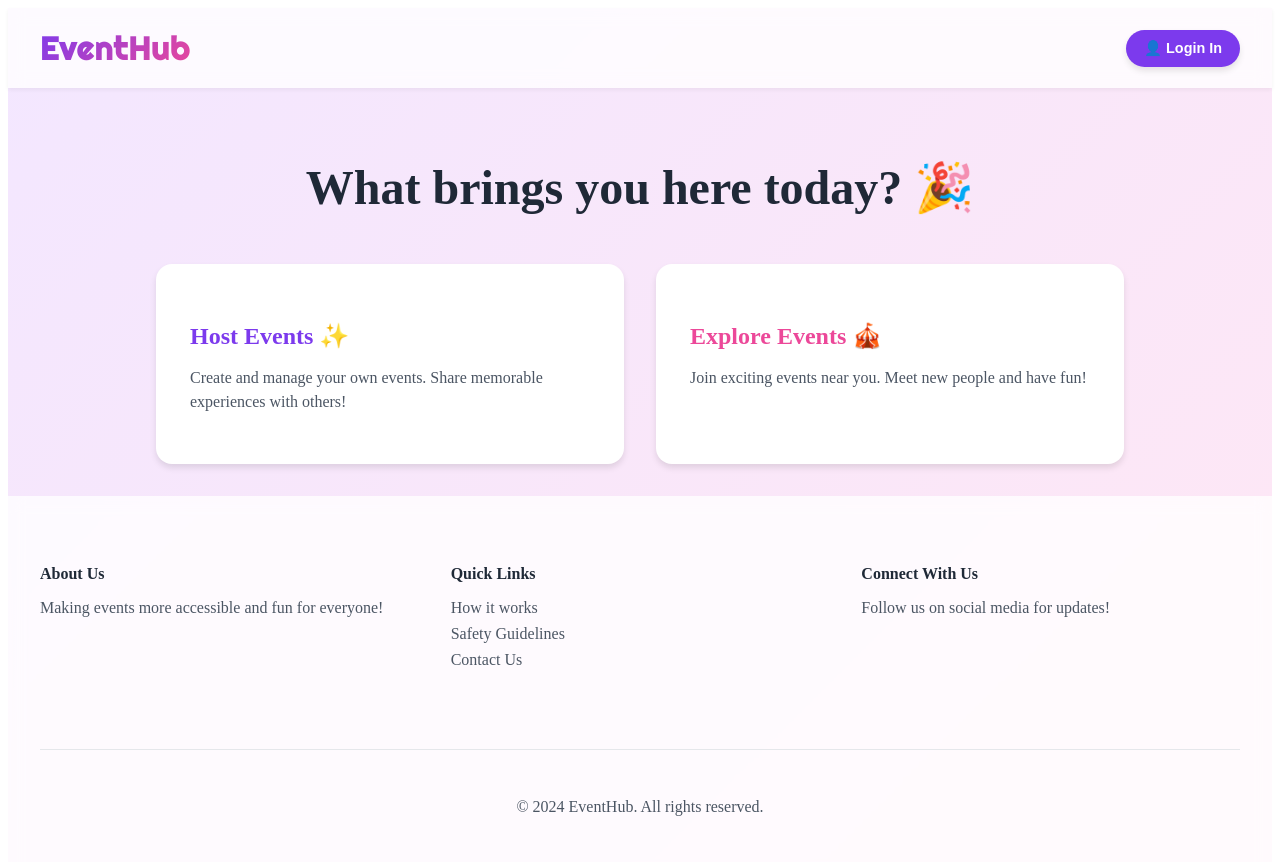
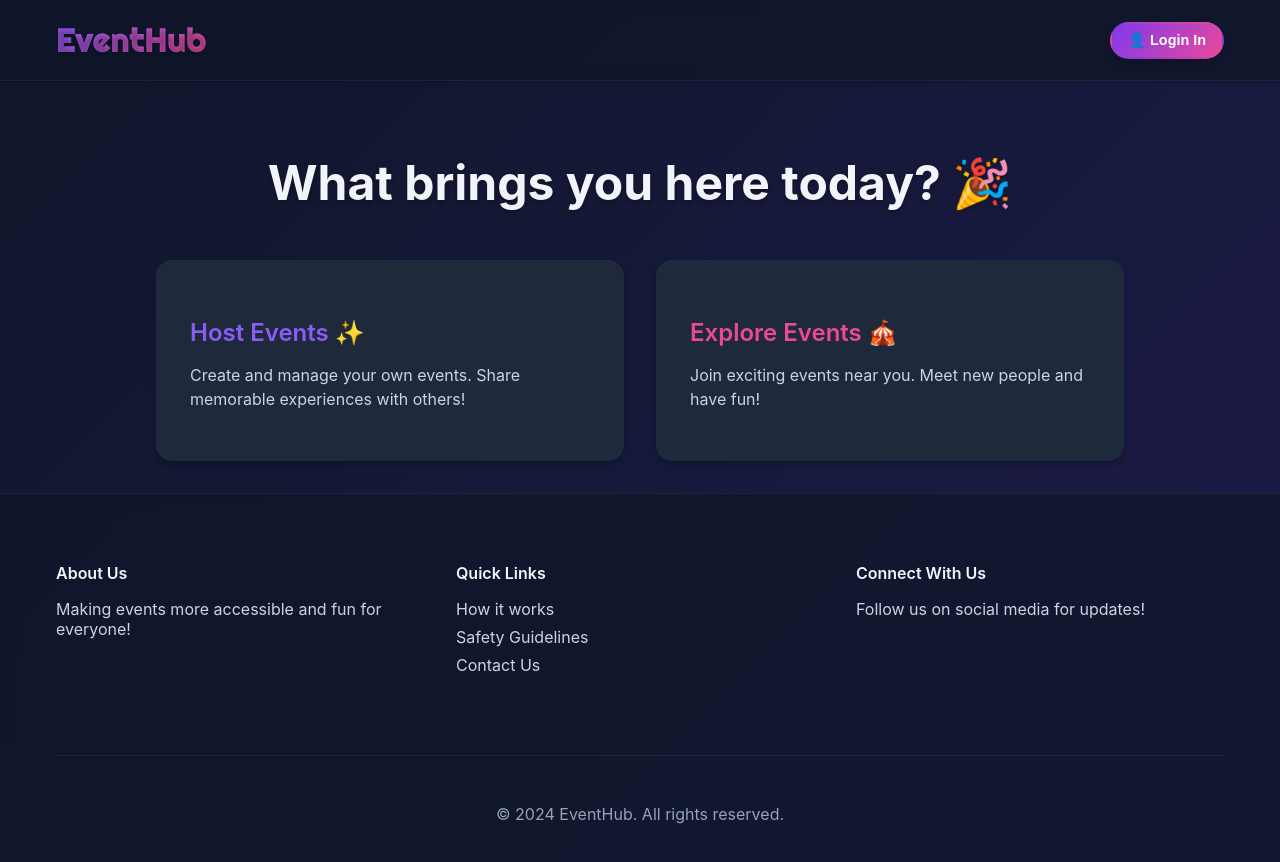
Before and after one commit to Jain2003/event-hub, a Next.js app in the folder nextjs-app/: page / in a window 1280 px wide. Shown: the top 862 px of the page. Built offline with nearby package versions, Linux system fonts and the light colour scheme.

Commit message:
Add page: Explore, ui-fix: Dark Theme

```diff
--- /dev/null
+++ b/nextjs-app/pages/_app.js
@@ -0,0 +1,8 @@
+// pages/_app.js
+import '../styles/global.css'
+
+function MyApp({ Component, pageProps }) {
+  return <Component {...pageProps} />
+}
+
+export default MyApp
--- a/nextjs-app/pages/index.js
+++ b/nextjs-app/pages/index.js
@@ -3,6 +3,8 @@ import { useRouter } from 'next/router';
 import styles from '../styles/Home.module.css';
 import Header from '../components/header';
 import Footer from '../components/footer';
+// import '../styles/global.css'
+
 
 const HomePage = () => {
   const router = useRouter();
--- a/nextjs-app/styles/Auth.module.css
+++ b/nextjs-app/styles/Auth.module.css
@@ -3,14 +3,15 @@
   min-height: 100vh;
   display: flex;
   flex-direction: column;
-  background: linear-gradient(135deg, #f3e7ff 0%, #ffe7f4 100%);
+  background: linear-gradient(135deg, #0f172a 0%, #1e1b4b 100%);
+  color: #e2e8f0;
 }
 
 .header {
-  background-color: rgba(255, 255, 255, 0.8);
+  background-color: rgba(31, 41, 55, 0.8);
   backdrop-filter: blur(8px);
   padding: 1rem;
-  box-shadow: 0 2px 4px rgba(0, 0, 0, 0.05);
+  box-shadow: 0 2px 4px rgba(0, 0, 0, 0.2);
   position: sticky;
   top: 0;
   z-index: 10;
@@ -31,7 +32,7 @@
   font-family: 'Righteous', cursive;
   font-size: 2rem;
   font-weight: bold;
-  background: linear-gradient(135deg, #7c3aed 0%, #ec4899 100%);
+  background: linear-gradient(135deg, #8b5cf6 0%, #ec4899 100%);
   -webkit-background-clip: text;
   -webkit-text-fill-color: transparent;
   background-clip: text;
@@ -63,27 +64,27 @@
   gap: 0.5rem;
   padding: 0.5rem 1.5rem;
   border-radius: 9999px;
-  background-color: #7c3aed;
+  background-color: #8b5cf6;
   color: white;
   font-weight: 600;
   font-size: 1rem;
   border: 2px solid transparent;
-  box-shadow: 0 4px 6px rgba(0, 0, 0, 0.1);
+  box-shadow: 0 4px 6px rgba(0, 0, 0, 0.2);
   transition: all 0.3s ease;
   cursor: pointer;
 }
 
 .signInButton:hover {
-  background-color: #6d28d9;
-  border-color: #e0c3fc;
+  background-color: #7c3aed;
+  border-color: #8b5cf6;
   transform: translateY(-2px);
-  box-shadow: 0 6px 12px rgba(0, 0, 0, 0.15);
+  box-shadow: 0 6px 12px rgba(0, 0, 0, 0.3);
 }
 
 .signInButton:focus {
   outline: none;
   border-color: #bb86fc;
-  box-shadow: 0 0 0 4px rgba(187, 134, 252, 0.5);
+  box-shadow: 0 0 0 4px rgba(139, 92, 246, 0.5);
 }
 
 .authCard {
@@ -92,23 +93,23 @@
   margin: auto;
   margin-top: 40px;
   padding: 2.5rem;
-  background-color: rgba(255, 255, 255, 0.9);
+  background-color:rgba(31, 41, 55, 0.9);
   backdrop-filter: blur(8px);
   border-radius: 1rem;
-  box-shadow: 0 4px 6px rgba(0, 0, 0, 0.1);
+  box-shadow: 0 4px 6px rgba(148, 163, 184, 0.1);
   border: 2px solid transparent;
   transition: all 0.3s ease;
 }
 
 .authCard:hover {
-  border-color: #7c3aed;
+  border-color: #8b5cf6;
   transform: translateY(-4px);
-  box-shadow: 0 8px 12px rgba(0, 0, 0, 0.1);
+  box-shadow: 0 8px 12px rgba(0, 0, 0, 0.4);
 }
 
 .authTitle {
   text-align: center;
-  color: #7c3aed;
+  color: #8b5cf6;
   margin-top: auto;
   margin-bottom: 2rem;
   font-size: 1.75rem;
@@ -120,17 +121,17 @@
   width: 100%;
   padding: 0.75rem;
   margin-bottom: 1rem;
-  border: 2px solid #e5e7eb;
+  border: 2px solid rgba(148, 163, 184, 0.1);
   border-radius: 0.75rem;
   font-size: 1rem;
   transition: all 0.3s ease;
-  background-color: rgba(255, 255, 255, 0.8);
+  background-color: rgba(131, 144, 163, 0.1);
 }
 
 .inputField:focus {
   outline: none;
-  border-color: #7c3aed;
-  box-shadow: 0 0 0 4px rgba(124, 58, 237, 0.1);
+  border-color: #8b5cf6;
+  box-shadow: 0 0 0 4px rgba(139, 92, 246, 0.2);
 }
 
 .passwordContainer {
@@ -152,7 +153,7 @@
   border: none;
   padding: 0.25rem;
   cursor: pointer;
-  color: #7c3aed;
+  color: #8b5cf6;
   display: flex;
   align-items: center;
   justify-content: center;
@@ -160,14 +161,14 @@
 }
 
 .togglePassword:hover {
-  color: #6d28d9;
+  color: #7c3aed;
 }
 
 
 .submitButton {
   width: 100%;
   padding: 0.75rem;
-  /* background: linear-gradient(135deg, #7c3aed 0%, #ec4899 100%); */
+  background: linear-gradient(135deg, #7c3aed 0%, #ec4899 100%);
   color: white;
   border: none;
   border-radius: 9999px;
@@ -176,21 +177,21 @@
   font-weight: 600;
   font-size: 1rem;
   border: 2px solid transparent;
-  box-shadow: 0 4px 6px rgba(0, 0, 0, 0.1);
+  box-shadow: 0 4px 6px rgba(0, 0, 0, 0.3);
   transition: all 0.3s ease;
   cursor: pointer;
 }
 
 .submitButton:hover {
   transform: translateY(-2px);
-  box-shadow: 0 6px 12px rgba(0, 0, 0, 0.15);
+  box-shadow: 0 6px 12px rgba(0, 0, 0, 0.3);
 }
 
 .forgetPassword {
   display: block;
   text-align: center;
   margin-top: 1.5rem;
-  color: #7c3aed;
+  color: #8b5cf6;
   text-decoration: none;
   font-size: 0.875rem;
   transition: color 0.3s ease;
@@ -211,14 +212,14 @@
 }
 
 .createAccountText {
-  color: #6b7280;
+  color: #94a3b8;
   font-size: 0.875rem;
 }
 
 .createAccountButton {
   background: none;
   border: none;
-  color: #7c3aed;
+  color: #8b5cf6;
   font-weight: 600;
   font-size: 0.875rem;
   cursor: pointer;
@@ -230,6 +231,7 @@
 }
 
 .createAccountButton:hover {
+  color: #7c3aed;
   text-decoration: underline;
 }
 
--- /dev/null
+++ b/nextjs-app/styles/Explore.module.css
@@ -0,0 +1,205 @@
+.container {
+    min-height: 100vh;
+    display: flex;
+    flex-direction: column;
+    background: linear-gradient(135deg, #0f172a 0%, #1e1b4b 100%);
+    color: #e2e8f0;
+  }
+
+  .main {
+    flex-grow: 1;
+    padding: 2rem 1rem;
+  }
+
+  .mainContent {
+    max-width: 1200px;
+    margin: 0 auto;
+    width: 100%;
+  }
+
+  .pageHeader {
+    margin-bottom: 2rem;
+  }
+
+  .title {
+    font-size: 2.5rem;
+    font-weight: bold;
+    text-align: center;
+    color: #f1f5f9;
+    margin-bottom: 2rem;
+    text-shadow: 0 2px 4px rgba(0, 0, 0, 0.3);
+  }
+
+  .filters {
+    display: flex;
+    gap: 1rem;
+    margin-bottom: 2rem;
+    flex-wrap: wrap;
+    justify-content: center;
+  }
+
+  .searchInput,
+  .categoryFilter {
+    padding: 0.75rem 1rem;
+    border: 2px solid transparent;
+    border-radius: 0.5rem;
+    background-color: #1e293b;
+    color: #e2e8f0;
+    font-size: 1rem;
+    min-width: 200px;
+    box-shadow: 0 4px 6px rgba(0, 0, 0, 0.2);
+    transition: all 0.3s ease;
+  }
+
+  .searchInput::placeholder {
+    color: #94a3b8;
+  }
+
+  .categoryFilter {
+    cursor: pointer;
+  }
+
+  .categoryFilter option {
+    background-color: #1e293b;
+    color: #e2e8f0;
+  }
+
+  .searchInput:focus,
+  .categoryFilter:focus {
+    outline: none;
+    border-color: #8b5cf6;
+    box-shadow: 0 0 0 4px rgba(139, 92, 246, 0.2);
+  }
+
+  .eventGrid {
+    display: grid;
+    grid-template-columns: repeat(auto-fill, minmax(300px, 1fr));
+    gap: 2rem;
+    padding: 1rem;
+  }
+
+  .eventCard {
+    background-color: #1e293b;
+    border-radius: 1rem;
+    padding: 1.5rem;
+    box-shadow: 0 4px 6px rgba(0, 0, 0, 0.2);
+    transition: all 0.3s ease;
+    border: 2px solid rgba(148, 163, 184, 0.1);
+    position: relative;
+    overflow: hidden;
+  }
+
+  .eventCard:hover {
+    transform: translateY(-4px);
+    box-shadow: 0 8px 12px rgba(0, 0, 0, 0.3);
+    border-color: #8b5cf6;
+    background-color: #233246;
+  }
+
+  .eventCategory {
+    position: absolute;
+    top: 1rem;
+    right: 1rem;
+    background: linear-gradient(135deg, #8b5cf6 0%, #ec4899 100%);
+    color: white;
+    padding: 0.25rem 0.75rem;
+    border-radius: 9999px;
+    font-size: 0.875rem;
+    font-weight: 500;
+    box-shadow: 0 2px 4px rgba(0, 0, 0, 0.2);
+  }
+
+  .eventTitle {
+    font-size: 1.5rem;
+    font-weight: 600;
+    color: #f1f5f9;
+    margin-bottom: 0.75rem;
+    padding-right: 4rem;
+  }
+
+  .eventDescription {
+    color: #cbd5e1;
+    margin-bottom: 1.5rem;
+    line-height: 1.5;
+  }
+
+  .eventDetails {
+    display: flex;
+    flex-direction: column;
+    gap: 0.75rem;
+    margin-bottom: 1.5rem;
+  }
+
+  .detail {
+    display: flex;
+    align-items: center;
+    gap: 0.5rem;
+    color: #94a3b8;
+    font-size: 0.875rem;
+  }
+
+  .detail svg {
+    color: #8b5cf6;
+  }
+
+  .registerButton {
+    width: 100%;
+    padding: 0.75rem 1.5rem;
+    background: linear-gradient(135deg, #8b5cf6 0%, #ec4899 100%);
+    color: white;
+    border: none;
+    border-radius: 0.5rem;
+    font-weight: 600;
+    cursor: pointer;
+    transition: all 0.3s ease;
+    box-shadow: 0 2px 4px rgba(0, 0, 0, 0.2);
+  }
+
+  .registerButton:hover {
+    opacity: 0.95;
+    transform: translateY(-1px);
+    box-shadow: 0 4px 6px rgba(0, 0, 0, 0.3);
+  }
+
+  /* Add a subtle glow effect on hover */
+  .eventCard:hover .eventTitle {
+    background: linear-gradient(135deg, #8b5cf6 0%, #ec4899 100%);
+    -webkit-background-clip: text;
+    -webkit-text-fill-color: transparent;
+    background-clip: text;
+  }
+
+  /* Responsive adjustments */
+  @media (max-width: 768px) {
+    .title {
+      font-size: 2rem;
+    }
+
+    .filters {
+      flex-direction: column;
+      align-items: stretch;
+    }
+
+    .searchInput,
+    .categoryFilter {
+      width: 100%;
+    }
+
+    .eventGrid {
+      grid-template-columns: 1fr;
+    }
+  }
+
+  @media (max-width: 480px) {
+    .main {
+      padding: 1rem 0.5rem;
+    }
+
+    .eventCard {
+      padding: 1rem;
+    }
+
+    .eventTitle {
+      font-size: 1.25rem;
+    }
+  }
--- a/nextjs-app/styles/Home.module.css
+++ b/nextjs-app/styles/Home.module.css
@@ -1,27 +1,24 @@
-/* Home.module.css */
+/* Home.module.css - Dark Mode */
 
 /* Apply smooth scrolling */
-.html {
-  scroll-behavior: smooth;
-}
-
 
 .container {
   min-height: 100vh;
   display: flex;
   flex-direction: column;
-  background: linear-gradient(135deg, #f3e7ff 0%, #ffe7f4 100%);
+  background: linear-gradient(135deg, #0f172a 0%, #1e1b4b 100%);
 }
 
 /* Header Styles */
 .header {
-  background-color: rgba(255, 255, 255, 0.8);
+  background-color: rgba(15, 23, 42, 0.8);
   backdrop-filter: blur(8px);
   padding: 1rem;
-  box-shadow: 0 2px 4px rgba(0, 0, 0, 0.05);
+  box-shadow: 0 2px 4px rgba(0, 0, 0, 0.2);
   position: sticky;
   top: 0;
   z-index: 10;
+  border-bottom: 1px solid rgba(148, 163, 184, 0.1);
 }
 
 .headerContent {
@@ -34,18 +31,17 @@
   height: 4rem;
 }
 
-
 .logo {
   font-family: 'Righteous', cursive;
   font-size: 2rem;
   font-weight: bold;
-  background: linear-gradient(135deg, #7c3aed 0%, #ec4899 100%);
+  background: linear-gradient(135deg, #8b5cf6 0%, #ec4899 100%);
   -webkit-background-clip: text;
   -webkit-text-fill-color: transparent;
   background-clip: text;
-  /* text-fill-color: transparent; */
   padding: 0.5rem 0;
   letter-spacing: 1px;
+  text-shadow: 0 2px 4px rgba(0, 0, 0, 0.3);
 }
 
 /* Animation for the logo */
@@ -64,23 +60,19 @@
 .logo.animated {
   background: linear-gradient(
     270deg,
-    #7c3aed,
+    #8b5cf6,
     #ec4899,
-    #7c3aed
+    #8b5cf6
   );
   background-size: 200% auto;
-  /* -webkit-background-clip: text; */
   -webkit-text-fill-color: transparent;
   animation: gradientFlow 3s ease infinite;
 }
 
-/* Add hover effect */
 .logo:hover {
   transform: translateY(-1px);
   transition: transform 0.3s ease;
 }
-
-
 
 .signInButton {
   display: flex;
@@ -88,32 +80,29 @@
   gap: 0.5rem;
   padding: 0.5rem 1.5rem;
   border-radius: 9999px;
-  background-color: #7c3aed;
+  /* background-color: #8b5cf6; */
+  background: linear-gradient(135deg, #7c3aed 0%, #ec4899 100%);;
   color: white;
   font-weight: 600;
   font-size: 1rem;
   border: 2px solid transparent;
-  box-shadow: 0 4px 6px rgba(0, 0, 0, 0.1);
+  box-shadow: 0 4px 6px rgba(0, 0, 0, 0.2);
   transition: all 0.3s ease;
   cursor: pointer;
 }
 
-/* Hover effect */
 .signInButton:hover {
-  background-color: #6d28d9;
-  border-color: #e0c3fc;
+  background-color: #7c3aed;
+  border-color: #9f7aea;
   transform: translateY(-2px);
-  box-shadow: 0 6px 12px rgba(0, 0, 0, 0.15);
+  box-shadow: 0 6px 12px rgba(0, 0, 0, 0.3);
 }
 
-/* Focus effect */
 .signInButton:focus {
   outline: none;
-  border-color: #bb86fc;
-  box-shadow: 0 0 0 4px rgba(187, 134, 252, 0.5);
+  border-color: #9f7aea;
+  box-shadow: 0 0 0 4px rgba(139, 92, 246, 0.3);
 }
-
-
 
 .main {
   flex-grow: 1;
@@ -129,32 +118,13 @@
   margin: 0 auto;
 }
 
-/* Keyframe animation for the flowing effect */
-@keyframes flowBackground {
-  0% {
-    background-position: 0% 50%;
-  }
-  50% {
-    background-position: 100% 50%;
-  }
-  100% {
-    background-position: 0% 50%;
-  }
-}
-
-
-.mainContent {
-  max-width: 1000px;
-  width: 100%;
-  margin: 0 auto;
-}
-
 .title {
   font-size: 2.5rem;
   font-weight: bold;
   text-align: center;
-  color: #1f2937;
+  color: #f1f5f9;
   margin-bottom: 3rem;
+  text-shadow: 0 2px 4px rgba(0, 0, 0, 0.3);
 }
 
 .cardContainer {
@@ -164,41 +134,28 @@
   padding: 0 1rem;
 }
 
-@media (min-width: 768px) {
-  .cardContainer {
-    grid-template-columns: 1fr 1fr;
-  }
-
-  .title {
-    font-size: 3rem;
-  }
-
-  .signInButton {
-    padding: 0.5rem 1rem;
-    font-size: 0.9rem;
-  }
-}
-
 .card {
-  background-color: white;
+  background-color: #1e293b;
   padding: 2rem;
   border-radius: 1rem;
-  box-shadow: 0 4px 6px rgba(0, 0, 0, 0.1);
+  box-shadow: 0 4px 6px rgba(0, 0, 0, 0.2);
   transition: all 0.3s ease;
   border: 2px solid transparent;
   cursor: pointer;
 }
 
 .hostCard:hover {
-  border-color: #7c3aed;
+  border-color: #8b5cf6;
   transform: translateY(-4px);
-  box-shadow: 0 8px 12px rgba(0, 0, 0, 0.1);
+  box-shadow: 0 8px 12px rgba(0, 0, 0, 0.3);
+  background-color: #233246;
 }
 
 .participateCard:hover {
   border-color: #ec4899;
   transform: translateY(-4px);
-  box-shadow: 0 8px 12px rgba(0, 0, 0, 0.1);
+  box-shadow: 0 8px 12px rgba(0, 0, 0, 0.3);
+  background-color: #233246;
 }
 
 .cardTitle {
@@ -208,7 +165,7 @@
 }
 
 .hostCard .cardTitle {
-  color: #7c3aed;
+  color: #8b5cf6;
 }
 
 .participateCard .cardTitle {
@@ -216,15 +173,16 @@
 }
 
 .cardDescription {
-  color: #4b5563;
+  color: #cbd5e1;
   line-height: 1.5;
 }
 
 /* Footer Styles */
 .footer {
-  background-color: rgba(255, 255, 255, 0.8);
+  background-color: rgba(15, 23, 42, 0.8);
   backdrop-filter: blur(8px);
   margin-top: auto;
+  border-top: 1px solid rgba(148, 163, 184, 0.1);
 }
 
 .footerContent {
@@ -239,7 +197,59 @@
   gap: 2rem;
 }
 
+.footerSection {
+  margin-bottom: 2rem;
+}
+
+.footerTitle {
+  font-weight: 600;
+  color: #f1f5f9;
+  margin-bottom: 1rem;
+}
+
+.footerText {
+  color: #cbd5e1;
+}
+
+.footerLinks {
+  list-style: none;
+  padding: 0;
+}
+
+.footerLinks li {
+  margin-bottom: 0.5rem;
+  color: #cbd5e1;
+  cursor: pointer;
+  transition: color 0.2s ease;
+}
+
+.footerLinks li:hover {
+  color: #8b5cf6;
+}
+
+.footerBottom {
+  margin-top: 2rem;
+  padding-top: 2rem;
+  border-top: 1px solid rgba(148, 163, 184, 0.1);
+  text-align: center;
+  color: #94a3b8;
+}
+
+/* Responsive adjustments */
 @media (min-width: 768px) {
+  .cardContainer {
+    grid-template-columns: 1fr 1fr;
+  }
+
+  .title {
+    font-size: 3rem;
+  }
+
+  .signInButton {
+    padding: 0.5rem 1rem;
+    font-size: 0.9rem;
+  }
+
   .header {
     padding: 0.5rem;
   }
@@ -249,45 +259,6 @@
   }
 }
 
-.footerSection {
-  margin-bottom: 2rem;
-}
-
-.footerTitle {
-  font-weight: 600;
-  color: #1f2937;
-  margin-bottom: 1rem;
-}
-
-.footerText {
-  color: #4b5563;
-}
-
-.footerLinks {
-  list-style: none;
-  padding: 0;
-}
-
-.footerLinks li {
-  margin-bottom: 0.5rem;
-  color: #4b5563;
-  cursor: pointer;
-  transition: color 0.2s ease;
-}
-
-.footerLinks li:hover {
-  color: #7c3aed;
-}
-
-.footerBottom {
-  margin-top: 2rem;
-  padding-top: 2rem;
-  border-top: 1px solid #e5e7eb;
-  text-align: center;
-  color: #4b5563;
-}
-
-/* Responsive adjustments */
 @media (max-width: 640px) {
   .title {
     font-size: 2rem;
--- a/nextjs-app/styles/global.css
+++ b/nextjs-app/styles/global.css
@@ -1,7 +1,7 @@
 html,
 body {
-  padding: 0;
-  margin: 0;
+  /* padding: 0px;
+  margin: 0; */
   font-family:
     Inter,
     -apple-system,
@@ -16,6 +16,16 @@ body {
     Helvetica Neue,
     sans-serif;
 }
+
+/* html,  */
+body {
+  margin: 0;
+  padding: 0;
+  min-height: 100vh;
+  width: 100%;
+  overflow-x: hidden;
+}
+
 
 a {
   color: inherit;
```
Also changed, not shown: nextjs-app/pages/explore.js (+114 -0 lines).
